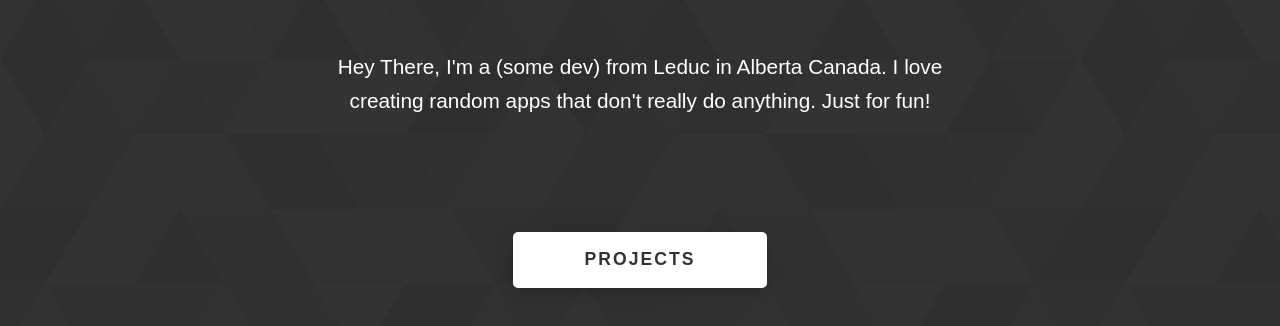
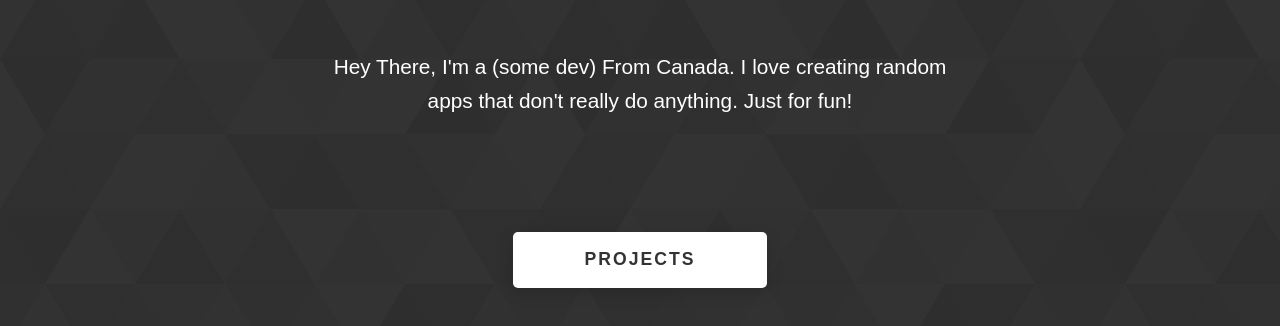
Before and after one commit to Stephe-davi/Computer-Science, a plain HTML site: page School/Asignment1_HTML_Intro/index.html in a window 1280 px wide. Shown: the part 474-800 px from the top of the page. Drawn offline with Linux system fonts and the light colour scheme; files whose address does not match are found by name.

Commit message:
Update index.html

```diff
--- a/School/Asignment1_HTML_Intro/index.html
+++ b/School/Asignment1_HTML_Intro/index.html
@@ -30,7 +30,7 @@
         <div class="home-text">
             <h1>HEY, I AM STEPHEN 👋</h1>
             <p class="home-para">
-                Hey There, I'm a (some dev) from Leduc in Alberta Canada.
+                Hey There, I'm a (some dev) From Canada.
                 I love creating random apps that don't really do anything.
                 Just for fun!
             </p>
```
